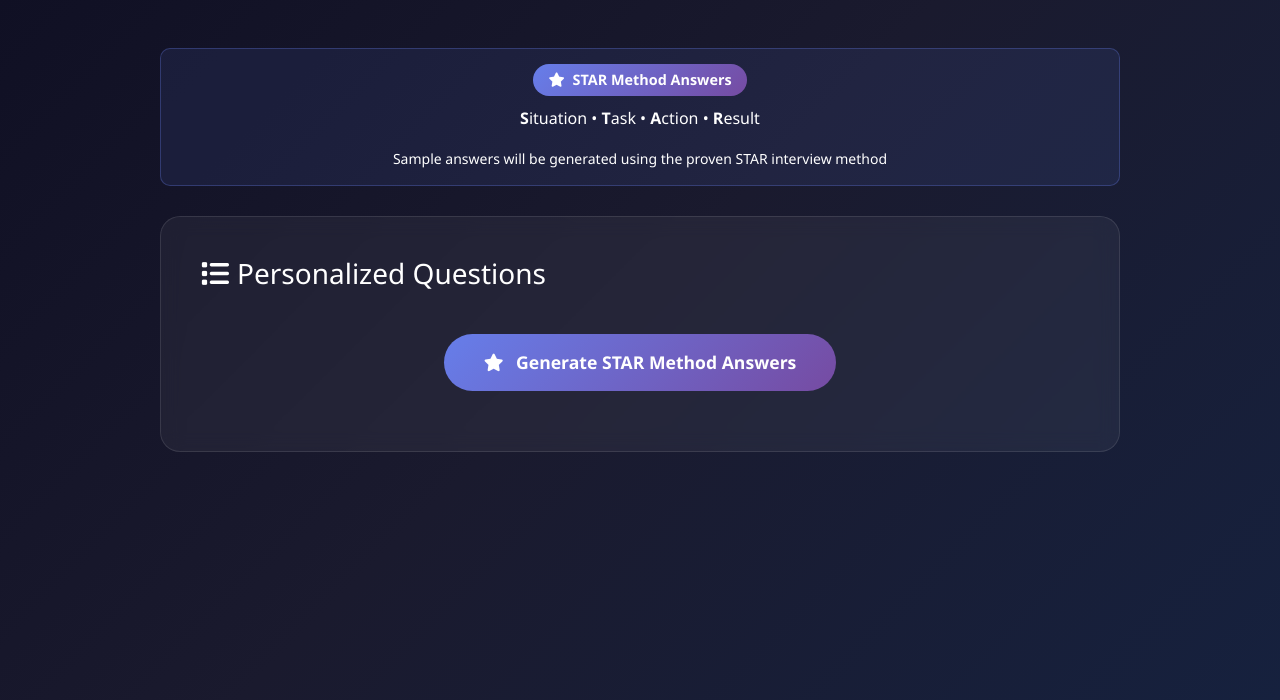
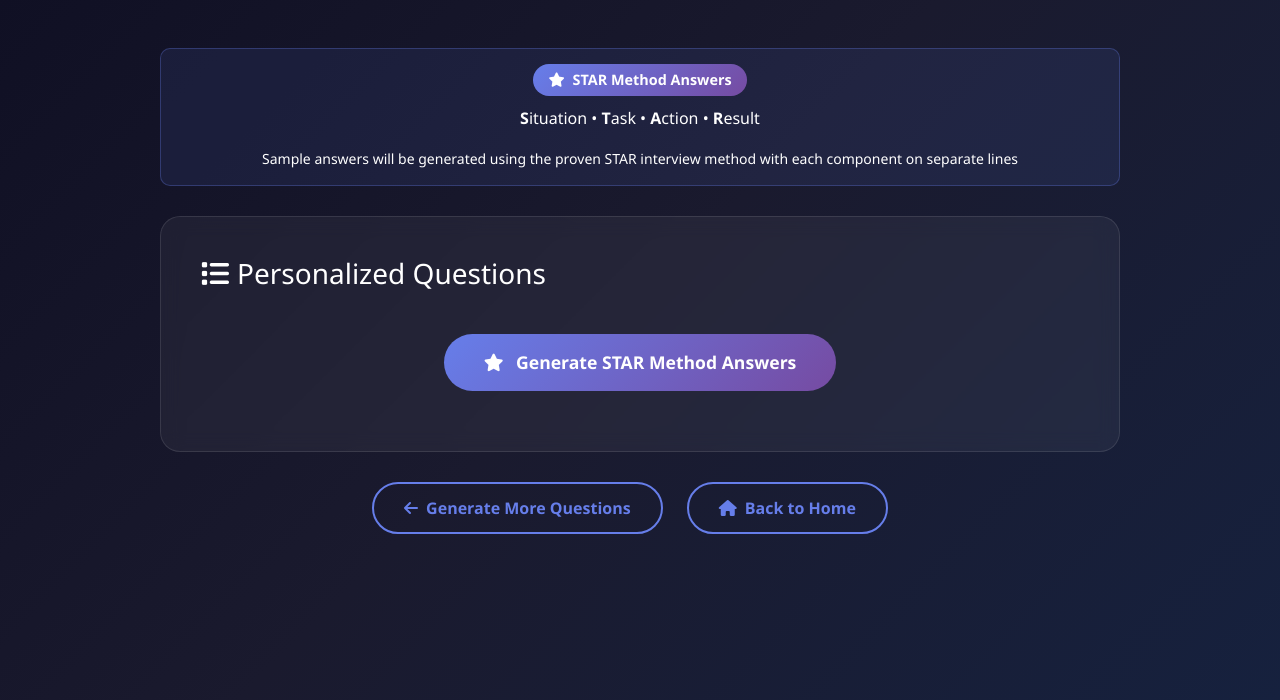
Before and after one commit to Pranjallshinde/CVGuru.Ai, a Flask app: template templates/questions_result.html in a window 1280 px wide. Shown: the part 100-800 px from the top of the page. Run offline with Flask 3, Linux system fonts and the light colour scheme; the template is opened without the code that fills it, so the values that code supplies are empty.

Commit message:
Update questions_result.html

```diff
--- a/templates/questions_result.html
+++ b/templates/questions_result.html
@@ -47,7 +47,6 @@
             font-weight: 600;
         }
 
-        /* CHANGE 18: Added STAR method indicator styling */
         .star-method-info {
             background: rgba(102, 126, 234, 0.1);
             border: 1px solid rgba(102, 126, 234, 0.3);
@@ -113,9 +112,9 @@
         }
 
         .answer-text {
-            color: #a0a0a0;
-            line-height: 1.6;
-            padding: 20px;
+            color: #e0e0e0;
+            line-height: 1.8;
+            padding: 25px;
             background: rgba(255, 255, 255, 0.02);
             border-radius: 10px;
             border-left: 4px solid #667eea;
@@ -127,12 +126,24 @@
             display: block;
         }
 
-        /* CHANGE 19: Added STAR method breakdown styling */
+        /* Enhanced STAR method styling */
+        .answer-text strong {
+            color: #667eea;
+            font-weight: 700;
+            font-size: 1.05rem;
+        }
+
+        .answer-text br {
+            margin-bottom: 8px;
+        }
+
         .star-breakdown {
             font-size: 0.9rem;
             color: #b0b0b0;
-            margin-top: 10px;
+            margin-top: 15px;
             font-style: italic;
+            padding-top: 15px;
+            border-top: 1px solid rgba(255, 255, 255, 0.1);
         }
 
         .generate-answers-btn {
@@ -195,6 +206,10 @@
             .question-item {
                 padding: 20px 15px;
             }
+
+            .answer-text {
+                padding: 20px 15px;
+            }
         }
     </style>
 </head>
@@ -205,13 +220,12 @@
             <p class="job-title">{{ job_title }}</p>
         </div>
 
-        <!-- CHANGE 20: Added STAR method information section -->
         <div class="star-method-info">
             <div class="star-badge">
                 <i class="fas fa-star me-2"></i>STAR Method Answers
             </div>
             <p><strong>S</strong>ituation • <strong>T</strong>ask • <strong>A</strong>ction • <strong>R</strong>esult</p>
-            <small>Sample answers will be generated using the proven STAR interview method</small>
+            <small>Sample answers will be generated using the proven STAR interview method with each component on separate lines</small>
         </div>
 
         <div class="questions-section">
@@ -224,12 +238,12 @@
                     <div class="flex-grow-1">
                         <div class="question-text">{{ question }}</div>
                         <div class="answer-text" id="answer-{{ loop.index }}">
-                            <strong><i class="fas fa-lightbulb me-2"></i>STAR Method Answer:</strong><br>
-                            <span id="answer-content-{{ loop.index }}">Click "Generate STAR Method Answers" to see personalized responses.</span>
-                            <!-- CHANGE 21: Added STAR method explanation -->
+                            <strong><i class="fas fa-lightbulb me-2"></i>STAR Method Answer:</strong><br><br>
+                            <span id="answer-content-{{ loop.index }}">Click "Generate STAR Method Answers" to see personalized responses with properly formatted components.</span>
                             <div class="star-breakdown">
                                 <i class="fas fa-info-circle me-1"></i>
-                                This answer will follow the STAR method: Situation → Task → Action → Result
+                                This answer will follow the STAR method with each component clearly labeled and separated:
+                                <br><strong>Situation</strong> → <strong>Task</strong> → <strong>Action</strong> → <strong>Result</strong>
                             </div>
                         </div>
                     </div>
@@ -238,7 +252,6 @@
             {% endfor %}
 
             <div class="text-center mt-4">
-                <!-- CHANGE 22: Updated button text to indicate STAR method -->
                 <button class="generate-answers-btn" onclick="generateAnswers()" id="generateBtn">
                     <i class="fas fa-star me-2"></i>
                     <span id="btn-text">Generate STAR Method Answers</span>
@@ -249,7 +262,14 @@
             </div>
         </div>
 
-
+        <div class="text-center">
+            <a href="{{ url_for('predict') }}" class="back-btn">
+                <i class="fas fa-arrow-left me-2"></i>Generate More Questions
+            </a>
+            <a href="{{ url_for('index') }}" class="back-btn">
+                <i class="fas fa-home me-2"></i>Back to Home
+            </a>
+        </div>
     </div>
 
     <script>
@@ -273,7 +293,6 @@
                     }
                 });
 
-                // CHANGE 23: Updated button text for STAR method
                 btnText.textContent = isVisible ? 'Show STAR Method Answers' : 'Hide STAR Method Answers';
                 return;
             }
@@ -293,17 +312,19 @@
             .then(response => response.json())
             .then(data => {
                 if (data.success) {
-                    // CHANGE 24: Enhanced answer display with method indication
+                    // Display formatted answers with proper STAR structure
                     Object.keys(data.structured_answers).forEach(questionNum => {
-                        const answerElement = document.getElementById(`answer-content-${questionNum}`);
+                        const answerElement = document.getElementById(answer-content-${questionNum});
                         if (answerElement) {
                             answerElement.innerHTML = `
-                                <div style="margin-bottom: 10px;">
+                                <div style="margin-bottom: 15px;">
                                     <span style="color: #667eea; font-weight: bold;">
                                         <i class="fas fa-star me-1"></i>${data.method_used || 'STAR Method'}:
                                     </span>
                                 </div>
-                                ${data.structured_answers[questionNum]}
+                                <div style="line-height: 2;">
+                                    ${data.structured_answers[questionNum]}
+                                </div>
                             `;
                         }
                     });
@@ -316,9 +337,8 @@
                     answersGenerated = true;
                     btnText.textContent = 'Hide STAR Method Answers';
 
-                    // CHANGE 25: Show success message
                     if (data.method_used) {
-                        console.log(`Answers generated using: ${data.method_used}`);
+                        console.log(Answers generated using: ${data.method_used});
                     }
                 } else {
                     alert('Error: ' + (data.error || 'Failed to generate answers'));
```
